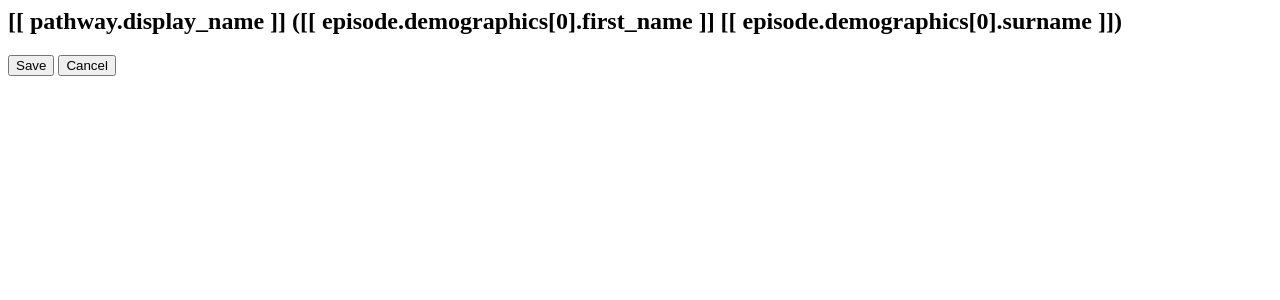
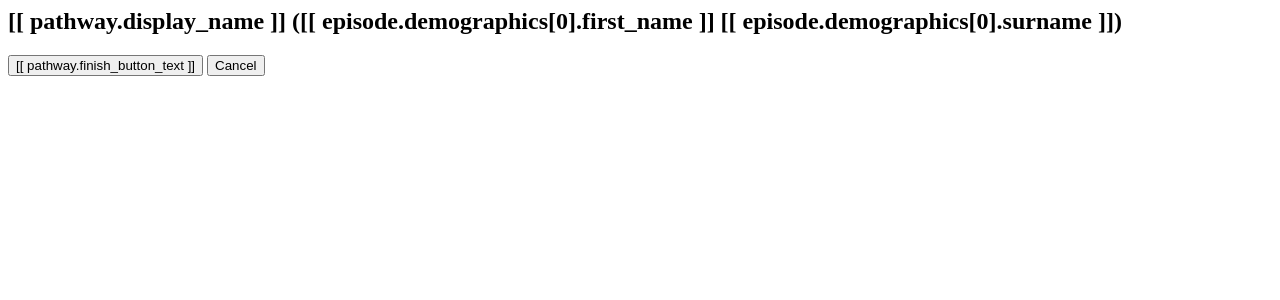
Before and after one commit to openhealthcare/opal-pathway, a Django app: template pathway/templates/pathway/modal_page_pathway.html in a window 1280 px wide. Shown: the top 300 px of the page. Run offline with Django 3.2, Linux system fonts and the light colour scheme; the template is opened without the code that fills it, so the values that code supplies are empty.

Commit message:
add a modal with no footer and allow the button to be customised

```diff
--- a/pathway/pathways.py
+++ b/pathway/pathways.py
@@ -133,6 +133,8 @@ class Pathway(discoverable.DiscoverableFeature):
     pathway_service = "Pathway"
     step_wrapper_template_url = "/templates/pathway/step_wrappers/default.html"
     pathway_insert = ".pathwayInsert"
+    finish_button_text = "Save"
+    finish_button_icon = "fa fa-save"
 
     # any iterable will do, this should be overridden
     steps = []
@@ -293,6 +295,8 @@ class Pathway(discoverable.DiscoverableFeature):
 
         return dict(
             steps=steps_info,
+            finish_button_text=self.finish_button_text,
+            finish_button_icon=self.finish_button_icon,
             display_name=self.display_name,
             icon=getattr(self, "icon", None),
             save_url=self.save_url(),
--- a/pathway/static/js/pathway/services/pathway.js
+++ b/pathway/static/js/pathway/services/pathway.js
@@ -10,6 +10,8 @@ angular.module('opal.services').service('Pathway', function(
       this.display_name = pathwayDefinition.display_name;
       this.icon = pathwayDefinition.icon;
       this.step_wrapper_template_url = pathwayDefinition.step_wrapper_template_url;
+      this.finish_button_text = pathwayDefinition.finish_button_text;
+      this.finish_button_icon = pathwayDefinition.finish_button_icon;
       this.episode = episode;
     };
 
--- /dev/null
+++ b/pathway/templates/pathway/modal_no_footer.html
@@ -0,0 +1,2 @@
+{% extends "pathway/modal_pathway_base.html" %}
+{% block pathway_footer %}hello{% endblock pathway_footer %}
--- a/pathway/templates/pathway/modal_pathway_base.html
+++ b/pathway/templates/pathway/modal_pathway_base.html
@@ -17,11 +17,11 @@
   </form>
 </div>
 </div>
-<div ng-hide="currentScope.hideFooter" class="modal-footer">
-  <div class="row">
-    {% block pathway_footer %}
-      {% include "pathway/partial/save_button.html" %}
-      {% include "pathway/partial/cancel_button.html" %}
-   {% endblock pathway_footer %}
+{% block pathway_footer %}
+  <div class="modal-footer">
+    <div class="row">
+        {% include "pathway/partial/save_button.html" %}
+        {% include "pathway/partial/cancel_button.html" %}
+    </div>
   </div>
-</div>
+ {% endblock pathway_footer %}
--- a/pathway/templates/pathway/partial/save_button.html
+++ b/pathway/templates/pathway/partial/save_button.html
@@ -1,9 +1,9 @@
 <button
   ng-disabled="!pathway.valid(form)"
-  class="btn btn-lg btn-primary"
+  class="btn btn-primary"
   ng-click="form.$valid && pathway.finish(editing)"
   check-form="form"
 >
-  <i class="fa fa-save"></i>
-  Save
+  <i class="[[ pathway.finish_button_icon ]]"></i>
+  [[ pathway.finish_button_text ]]
 </button>
```
Also changed, not shown: pathway/static/js/pathwaytest/pathway_service.test.js (+4 -0 lines), pathway/templates/pathway/modal_wizard_pathway.html (+8 -4 lines), pathway/tests/test_pathways.py (+2 -0 lines), 1 other file.
